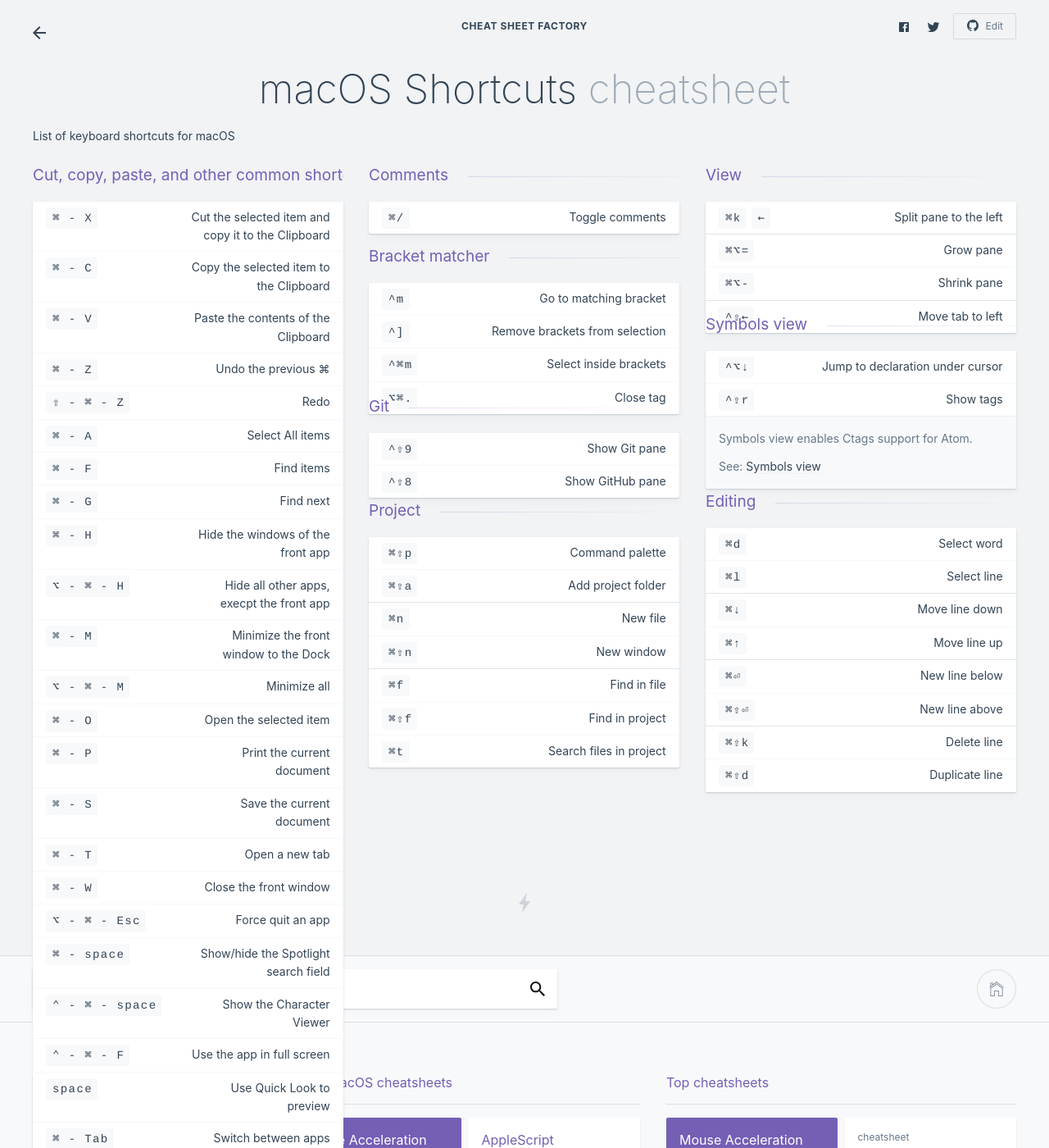
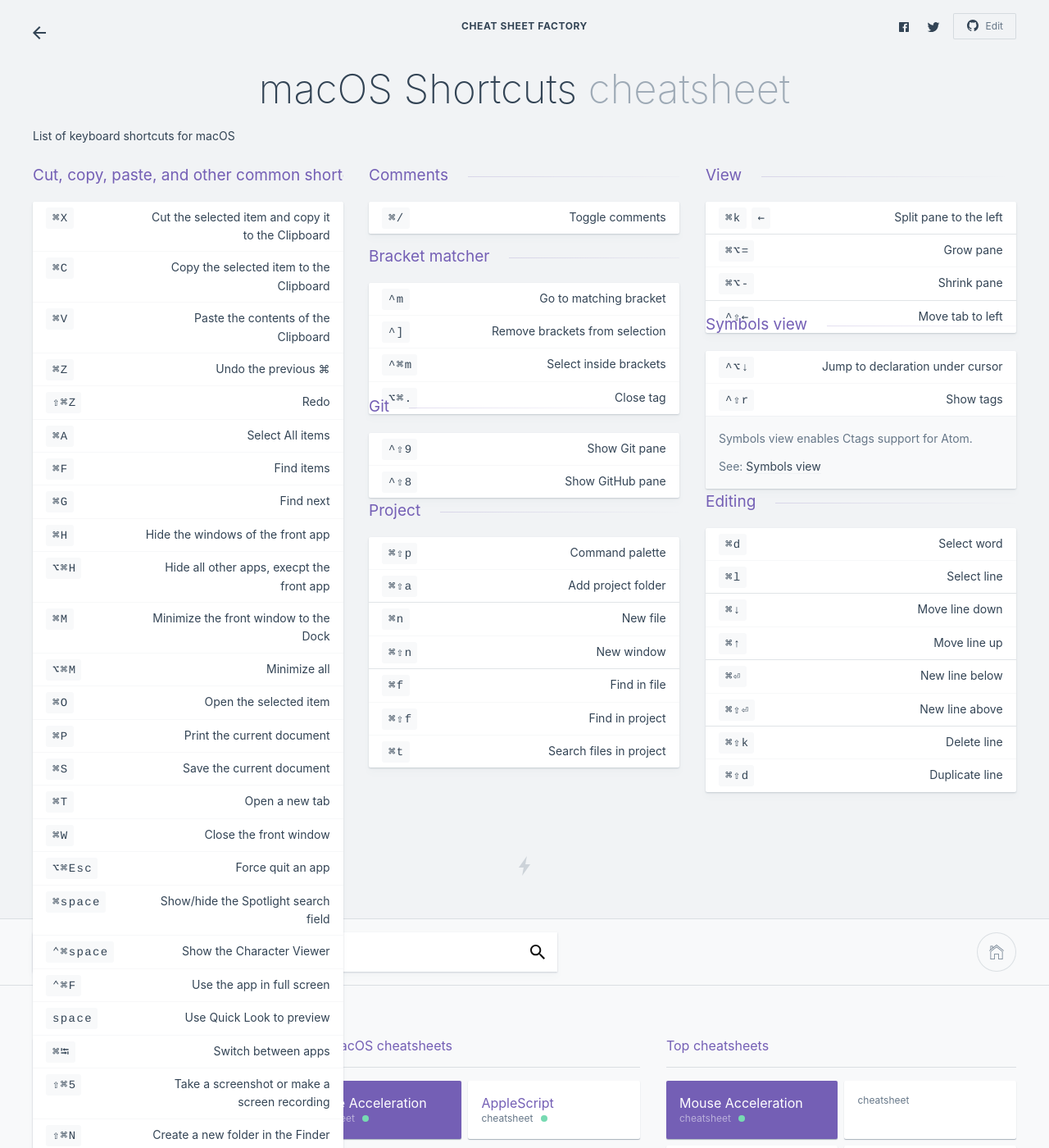
Before and after one commit to kasramp/cheat-sheet-factory, a Jekyll site: the page built from macOS/macos-shortcuts.md, in a window 1280 px wide and 1400 px high. Shown: the whole window at 82% size. Built offline with Jekyll 4.4.1, drawn with Linux system fonts in a browser that asks for light colours; some of the changed text lies outside the part shown.

Commit message:
fix some shortcuts

```diff
--- a/macOS/macos-shortcuts.md
+++ b/macOS/macos-shortcuts.md
@@ -15,32 +15,32 @@ Shortcuts
 
 ### Cut, copy, paste, and other common shortcuts
 
-| `⌘ - X` | Cut the selected item and copy it to the Clipboard |
-| `⌘ - C` | Copy the selected item to the Clipboard |
-| `⌘ - V` | Paste the contents of the Clipboard |
-| `⌘ - Z` | Undo the previous ⌘ |
-| `⇧ - ⌘ - Z` | Redo |
-| `⌘ - A` | Select All items |
-| `⌘ - F` | Find items |
-| `⌘ - G` | Find next |
-| `⌘ - H` | Hide the windows of the front app |
-| `⌥ - ⌘ - H` | Hide all other apps, execpt the front app |
-| `⌘ - M` | Minimize the front window to the Dock |
-| `⌥ - ⌘ - M` | Minimize all |
-| `⌘ - O` | Open the selected item |
-| `⌘ - P` | Print the current document |
-| `⌘ - S` | Save the current document |
-| `⌘ - T` | Open a new tab |
-| `⌘ - W` | Close the front window |
-| `⌥ - ⌘ - Esc` | Force quit an app |
-| `⌘ - space` | Show/hide the Spotlight search field |
-| `⌃ - ⌘ - space` | Show the Character Viewer |
-| `⌃ - ⌘ - F` | Use the app in full screen |
+| `⌘X` | Cut the selected item and copy it to the Clipboard |
+| `⌘C` | Copy the selected item to the Clipboard |
+| `⌘V` | Paste the contents of the Clipboard |
+| `⌘Z` | Undo the previous ⌘ |
+| `⇧⌘Z` | Redo |
+| `⌘A` | Select All items |
+| `⌘F` | Find items |
+| `⌘G` | Find next |
+| `⌘H` | Hide the windows of the front app |
+| `⌥⌘H` | Hide all other apps, execpt the front app |
+| `⌘M` | Minimize the front window to the Dock |
+| `⌥⌘M` | Minimize all |
+| `⌘O` | Open the selected item |
+| `⌘P` | Print the current document |
+| `⌘S` | Save the current document |
+| `⌘T` | Open a new tab |
+| `⌘W` | Close the front window |
+| `⌥⌘Esc` | Force quit an app |
+| `⌘space` | Show/hide the Spotlight search field |
+| `⌃⌘space` | Show the Character Viewer |
+| `⌃⌘F` | Use the app in full screen |
 | `space` | Use Quick Look to preview |
-| `⌘ - Tab` | Switch between apps |
-| `⇧ - ⌘ - 5` | Take a screenshot or make a screen recording |
-| `⇧ - ⌘ - N` | Create a new folder in the Finder |
-| `⌘ - ,` | Open preferences for the front app |
+| `⌘⭾` | Switch between apps |
+| `⇧⌘5` | Take a screenshot or make a screen recording |
+| `⇧⌘N` | Create a new folder in the Finder |
+| `⌘,` | Open preferences for the front app |
 {: .-shortcuts}
 
 ### Comments
```
